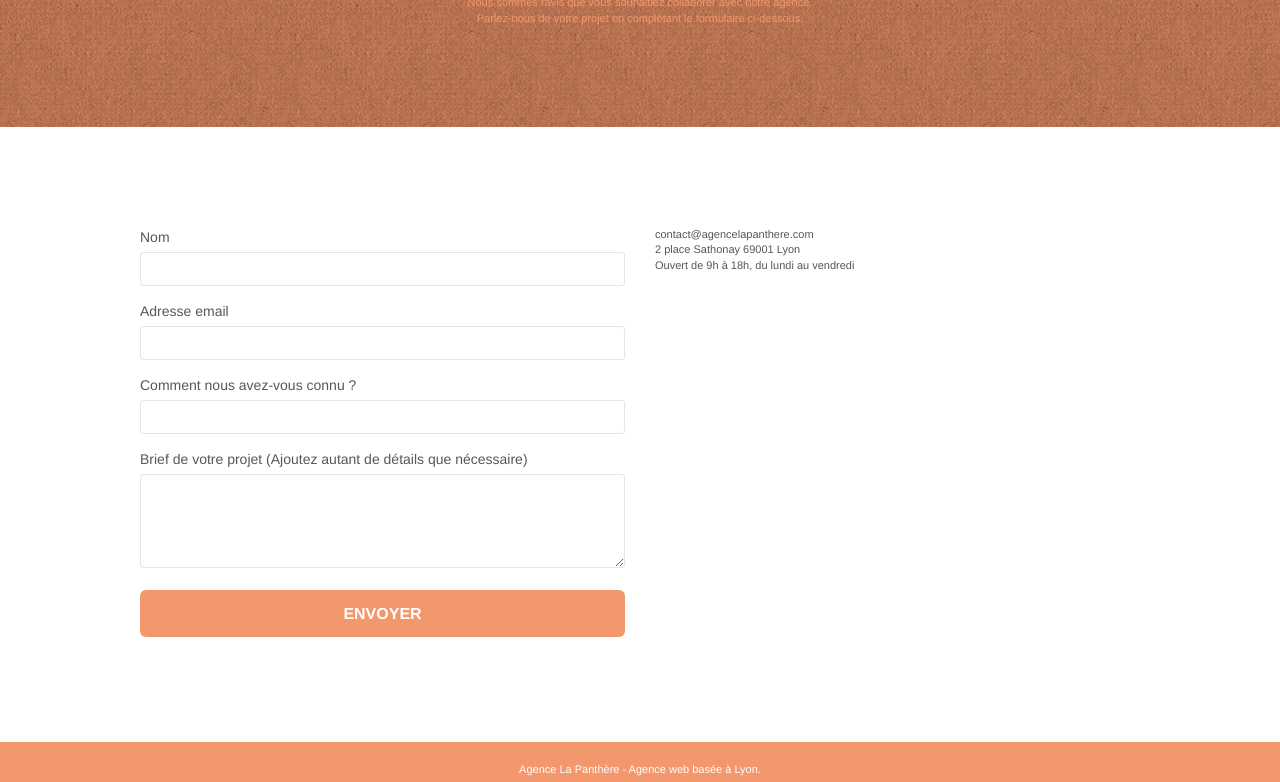
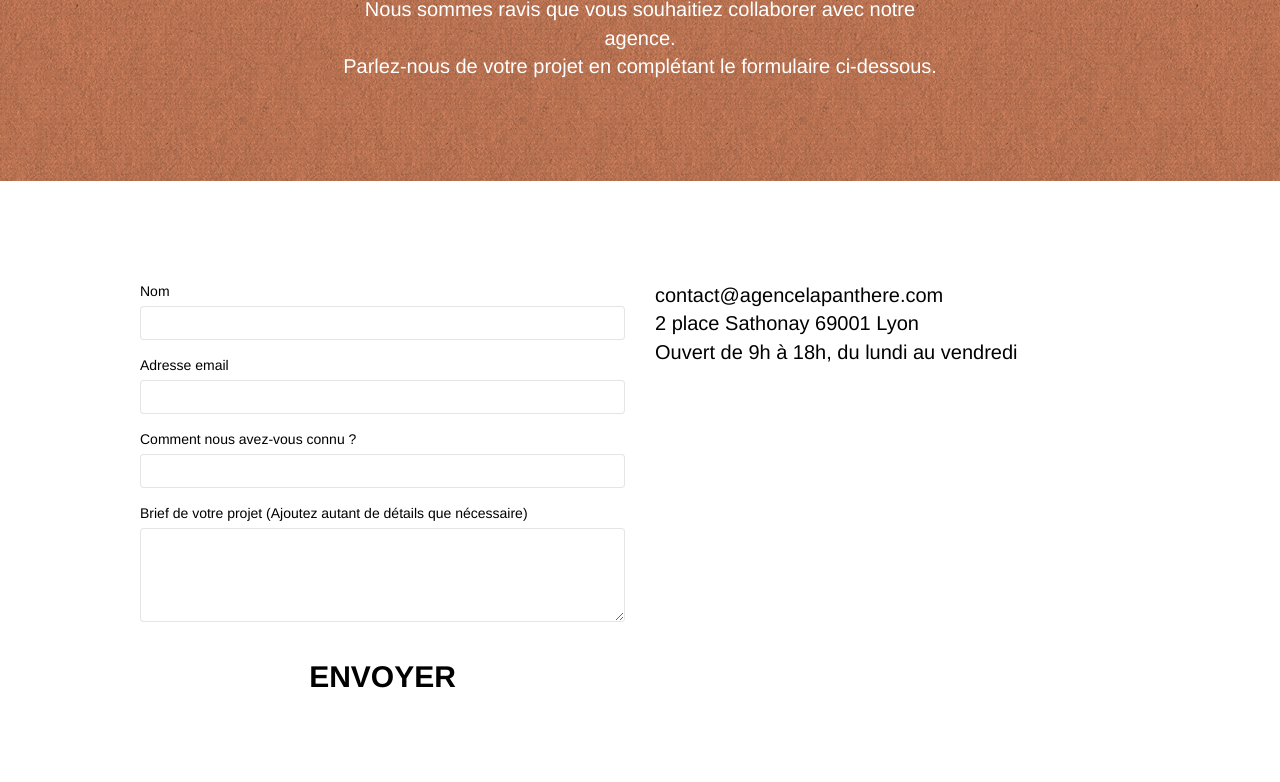
Before and after one commit to Lardjani-Youssef/Lardjani_Youssef_4_La-Panth-re_092022-, a plain HTML site: page contact.html in a window 1280 px wide. Shown: the part 269-1051 px from the top of the page. Drawn offline with nearby package versions, Linux system fonts and the light colour scheme; files that its build step writes are made by us from their sources; a script that the page names is missing.

Commit message:
seconde etape modification

```diff
--- a/style.css
+++ b/style.css
@@ -1,4 +1,5 @@
 body {
+
 
     margin: 0;
     padding: 0;
@@ -547,8 +548,8 @@ h1,h2,h3,h4,h5,h6,p,label,
 .btn,
 a {
     font-family: "helvetica";
-    font-weight: 400;
-    color: #575757!important;
+    font-weight: 500;
+    color: black!important;
 }
 .container {
     max-width: 1000px;
@@ -569,7 +570,9 @@ a {
     margin: auto auto auto auto;
 }
 p {
-    font-size: 11px;
+    font-size: 20px;
+    color: black;
+
 }
 .tight-width-whitespace {
     max-width: 600px;
@@ -584,7 +587,7 @@ p {
     color: #FFFFFF!important;
     text-transform: uppercase;
     padding: 12px 28px 12px 28px;
-    font-size: 16px;
+    font-size: 30px; /*taille bouton contact*/
     font-weight: 700;
 }
 .social {
@@ -647,11 +650,11 @@ h4 {
     background-color: #F3976C;
 }
 .tc-white {
-    color: #F3976C!important;
+    color: white!important;
 }
-.btn-atomic-tangerine {
-    background: #F3976C;
-    color: #FFFFFF!important;
+.btn-atomic-tangerine { /**** bouton contacte */
+    background: white;
+    color: black!important;
 }
 .btn-atomic-tangerine:hover {
     background: #c27956!important;
```
Also changed, not shown: index.html (+9 -7 lines).
